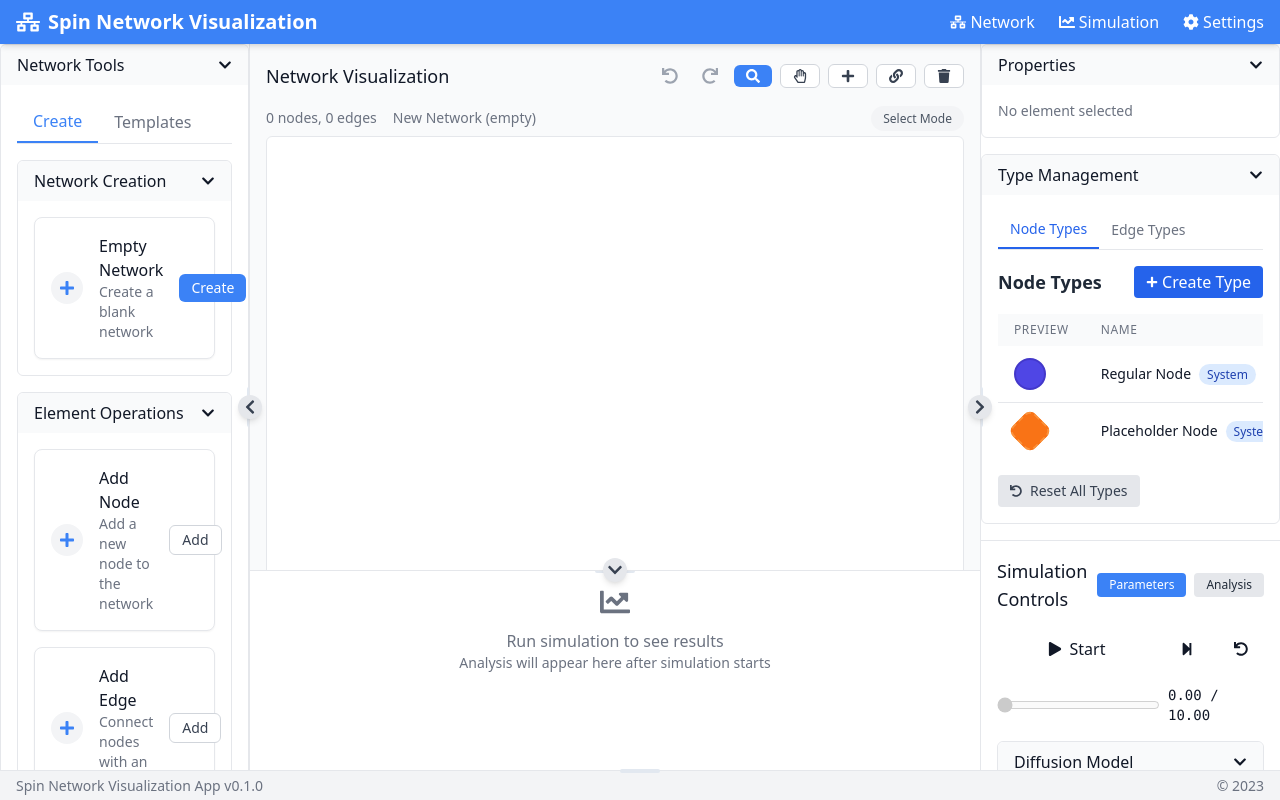
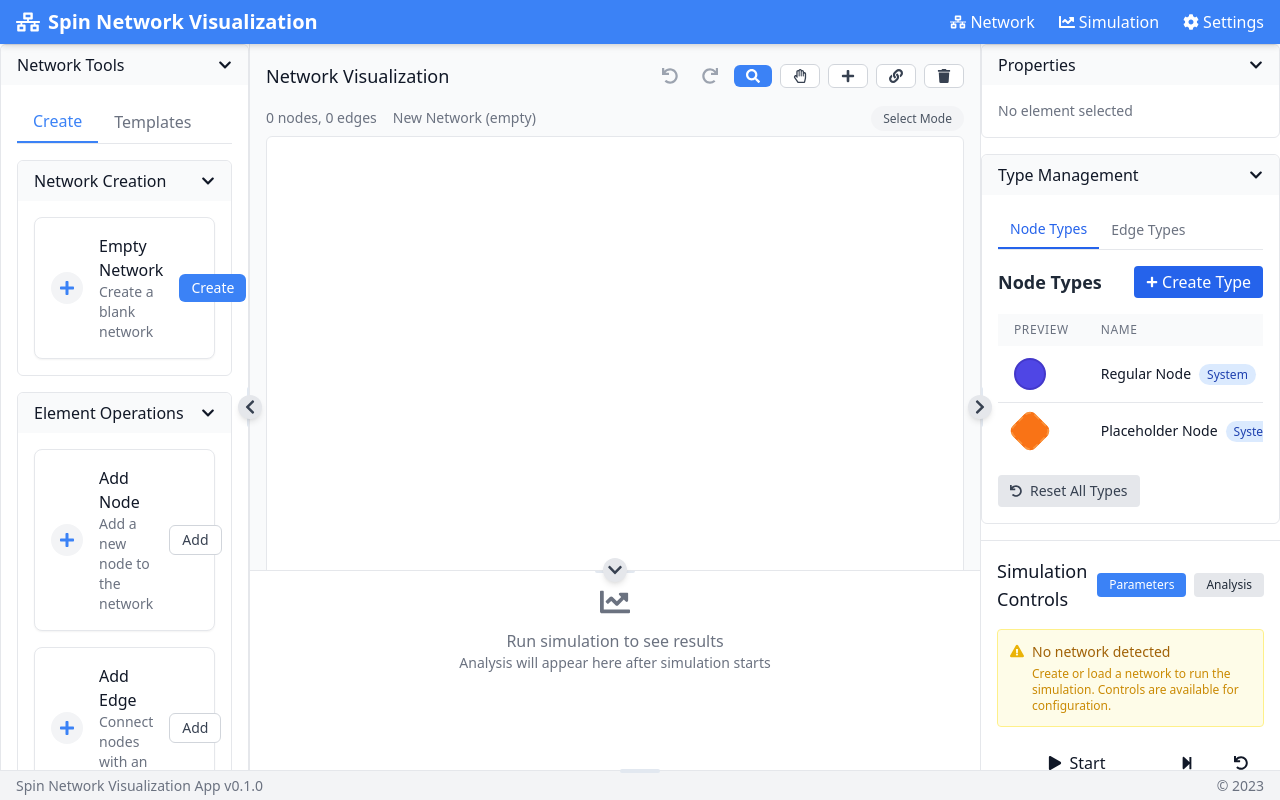
Before and after one commit to space-cadet/spin_network_app, a React (Vite) app: page / in a window 1280 px wide. Built offline with nearby package versions, Linux system fonts and the light colour scheme.

Commit message:
fix: Enhance error handling and user feedback in SimulationControlPanel for missing network data

```diff
--- a/src/components/panels/SimulationControlPanel.tsx
+++ b/src/components/panels/SimulationControlPanel.tsx
@@ -7,10 +7,13 @@ import {
   FaCog,
   FaChartLine,
   FaRuler,
-  FaSliders
+  FaSliders,
+  FaExclamationTriangle
 } from 'react-icons/fa';
 import CollapsibleSection from '../common/CollapsibleSection';
 import { useSimulation } from '../../hooks/useSimulation';
+import { useSelector } from 'react-redux';
+import { RootState } from '../../store';
 import {
   SimulationParameters,
   StandardWeightFunction
@@ -248,6 +251,11 @@ const InitialStateSelector: React.FC<InitialStateSelectorProps> = ({
 };
 
 const SimulationControlPanel: React.FC = () => {
+  // Check if network exists first
+  const network = useSelector((state: RootState) => state.network?.present);
+  const hasNetwork = !!(network && network.nodes && network.nodes.length > 0);
+
+  // Safe access to useSimulation
   const {
     isRunning,
     parameters,
@@ -292,11 +300,27 @@ const SimulationControlPanel: React.FC = () => {
         </div>
       </div>
 
+      {/* Network warning banner */}
+      {!hasNetwork && (
+        <div className="bg-yellow-50 border border-yellow-200 rounded p-3 mb-4 text-sm">
+          <div className="flex items-start">
+            <FaExclamationTriangle className="text-yellow-500 mt-0.5 mr-2 flex-shrink-0" />
+            <div>
+              <p className="font-medium text-yellow-700">No network detected</p>
+              <p className="text-yellow-600 text-xs mt-1">
+                Create or load a network to run the simulation. Controls are available for configuration.
+              </p>
+            </div>
+          </div>
+        </div>
+      )}
+
       {/* Play Controls */}
       <div className="flex space-x-2 mb-4">
         <button
           className="btn flex-1 flex items-center justify-center space-x-2"
           onClick={isRunning ? pauseSimulation : startSimulation}
+          disabled={!hasNetwork}
         >
           {isRunning ? <FaPause className="text-sm" /> : <FaPlay className="text-sm" />}
           <span>{isRunning ? 'Pause' : 'Start'}</span>
@@ -305,7 +329,7 @@ const SimulationControlPanel: React.FC = () => {
         <button
           className="btn flex items-center justify-center px-4"
           onClick={stepSimulation}
-          disabled={isRunning}
+          disabled={isRunning || !hasNetwork}
           title="Step forward"
         >
           <FaStepForward className="text-sm" />
@@ -314,6 +338,7 @@ const SimulationControlPanel: React.FC = () => {
         <button
           className="btn flex items-center justify-center px-4"
           onClick={resetSimulation}
+          disabled={!hasNetwork}
           title="Reset simulation"
         >
           <FaUndo className="text-sm" />
```
